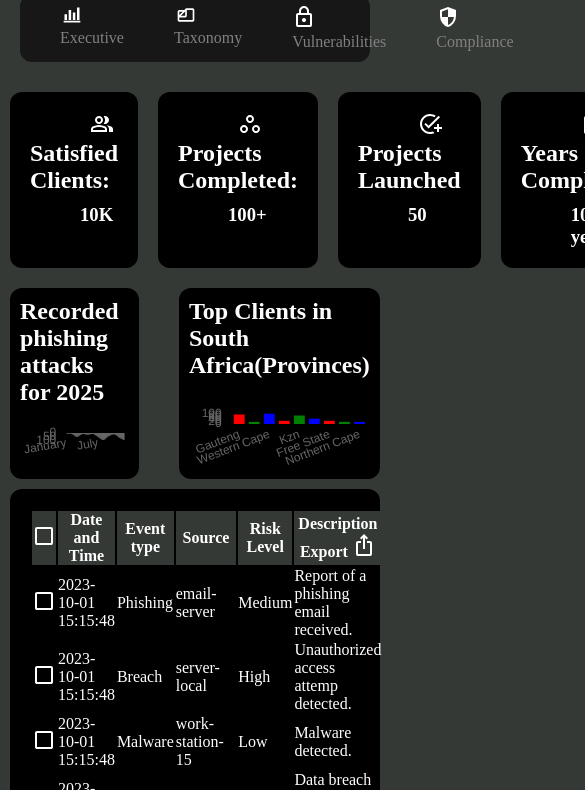
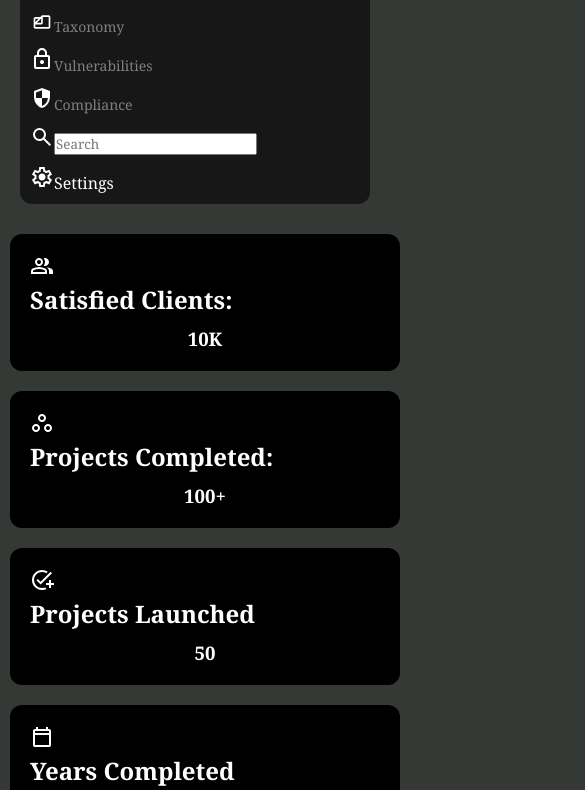
Before and after one commit to ThembelihleQueeneth/Task3.5_CyberDashboard, a plain HTML site: page index.html in a window 390 px wide. Shown: the part 270-1060 px from the top of the page, 585 px wide, since content can reach past the window. Drawn offline with nearby package versions, Linux system fonts and the light colour scheme.

Commit message:
weekend commit

```diff
--- a/styles.css
+++ b/styles.css
@@ -2,6 +2,7 @@
     box-sizing: border-box;
     margin: 0;
     padding: 0;
+    font-family: Georgia, serif;
 }
 body{
     background-color: #353935;
@@ -117,6 +118,111 @@ header img{
     background-color: #353935;
 
 }
-/* .tableContent table tr{
+/* =================== MEDIA QUERIES =================== */
 
-} */
+/* For tablets and small desktops (between 768px and 1024px) */
+@media (max-width: 1024px) {
+    .menu {
+        flex-direction: column;
+        align-items: flex-start;
+    }
+
+    .menu-items ul {
+        flex-direction: column;
+        margin-left: 0;
+        gap: 5px;
+    }
+
+    .menu-right {
+        margin-left: 0;
+        flex-direction: column;
+        gap: 5px;
+        width: 100%;
+        padding-top: 10px;
+    }
+
+    .container {
+        flex-wrap: wrap;
+    }
+
+    .graph-container {
+        flex-direction: column;
+    }
+
+    .graph-container > div,
+    .container > div {
+        width: 100%;
+    }
+
+    header img {
+        display: block;
+        margin: 0 auto;
+    }
+
+    .container div svg {
+        margin-left: 0;
+    }
+
+    .container div h3 {
+        margin-left: 0;
+        text-align: center;
+    }
+}
+
+
+/* For mobile devices (767px and below) */
+@media (max-width: 767px) {
+    h1 {
+        font-size: 1.8em;
+    }
+
+    .menu {
+        flex-direction: column;
+        align-items: flex-start;
+        padding: 10px;
+    }
+
+    .menu-items ul {
+        flex-direction: column;
+        gap: 10px;
+        margin-left: 0;
+    }
+
+    .menu-items ul li a {
+        font-size: 14px;
+        margin-right: 0;
+    }
+
+    .menu-right {
+        flex-direction: column;
+        margin-left: 0;
+        width: 100%;
+    }
+
+    .container {
+        flex-direction: column;
+    }
+
+    .container > div {
+        width: 100%;
+    }
+
+    .graph-container {
+        flex-direction: column;
+        gap: 20px;
+    }
+
+    .tableContent {
+        overflow-x: auto;
+    }
+
+    .tableContent table {
+        min-width: 600px;
+    }
+
+    .container div svg,
+    .container div h3 {
+        margin-left: 0;
+        text-align: center;
+    }
+}
```
